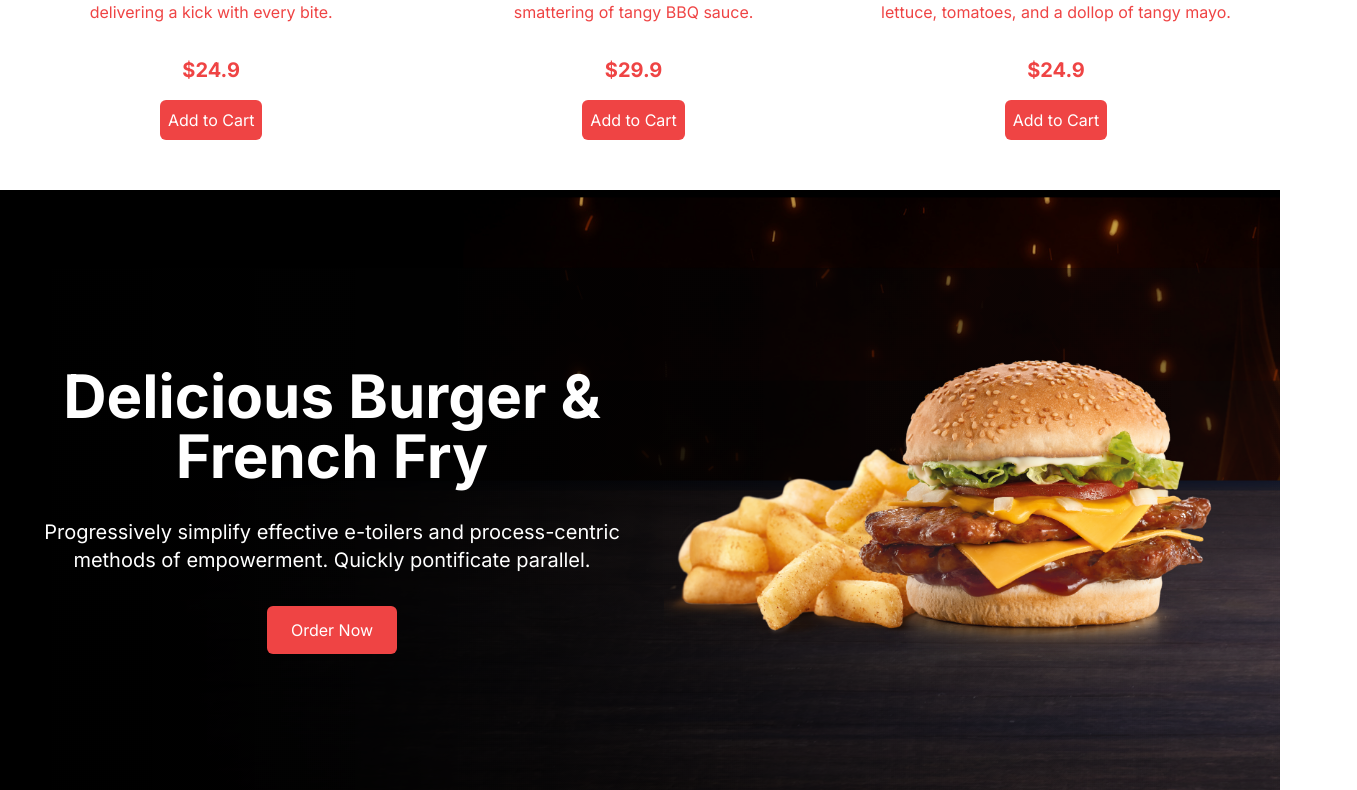
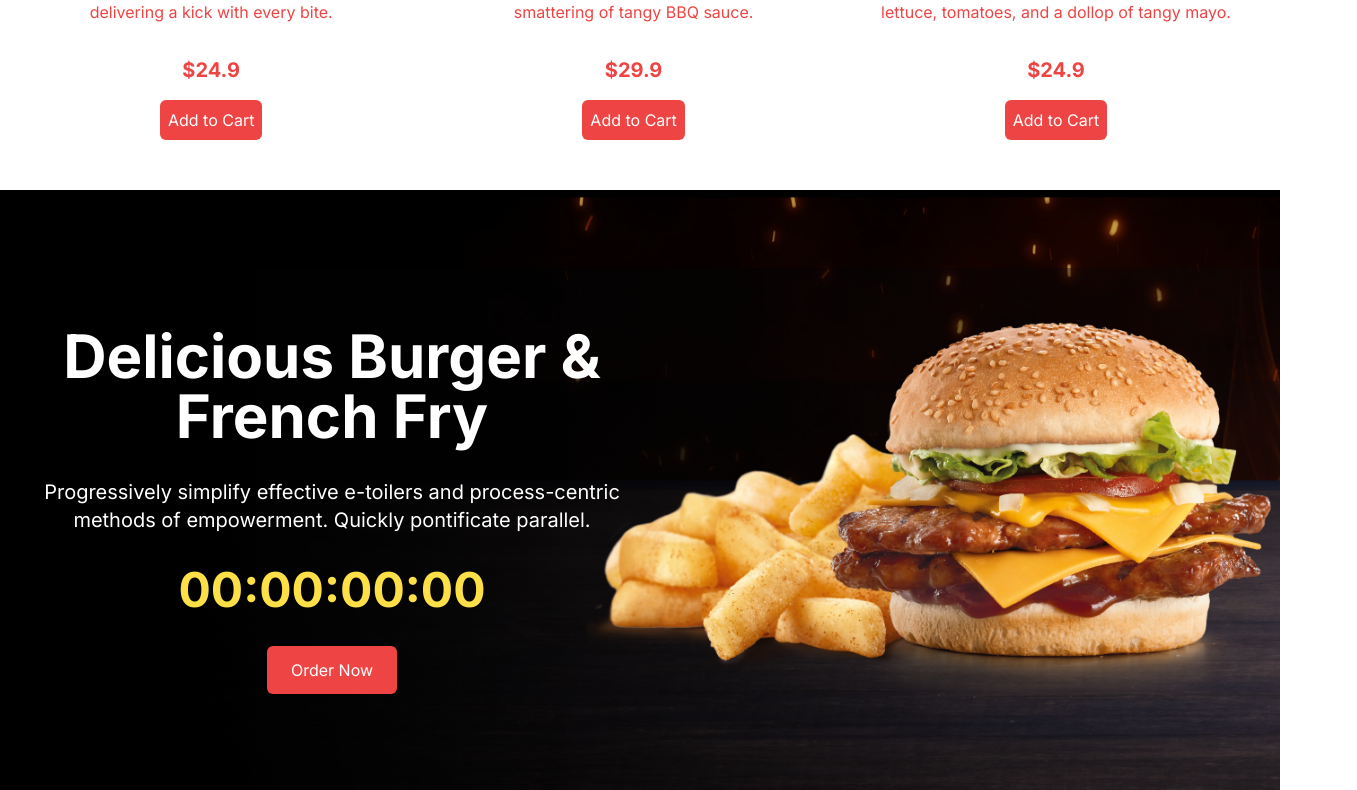
Before and after one commit to Piyabud/Food-Delivery-App, a Next.js app in the folder client/: page / in a window 1280 px wide. Shown: the part 1330-2120 px from the top of the page, 1357 px wide, since content can reach past the window. Built offline with nearby package versions, Linux system fonts and the light colour scheme.

Commit message:
feat : finish offer page

```diff
--- a/client/src/components/CountDown.tsx
+++ b/client/src/components/CountDown.tsx
@@ -2,12 +2,12 @@
 import React from "react";
 import Countdown from "react-countdown";
 
-const endingDate = new Date("2023-07-25");
+const endingDate = new Date();
 
 function CountDown() {
   return (
     <div>
-      <Countdown date={endingDate} />
+      <Countdown date={endingDate} className="font-bold text-5xl text-yellow-300"/>
     </div>
   );
 }
--- a/client/src/components/Offer.tsx
+++ b/client/src/components/Offer.tsx
@@ -1,6 +1,6 @@
 import Image from "next/image";
 import React from "react";
-
+import CountDown from "./CountDown";
 
 const Offer = () => {
   return (
@@ -14,14 +14,14 @@ const Offer = () => {
           Progressively simplify effective e-toilers and process-centric methods
           of empowerment. Quickly pontificate parallel.
         </p>
-
+        <CountDown />
         <button className="bg-red-500 text-white rounded-md py-3 px-6">
           Order Now
         </button>
       </div>
       {/* IMAGE CONTAINER */}
       <div className="flex-1 w-full relative md:h-full">
-        <Image src="/offerProduct.png" alt="" fill className="object-contain" />
+        <Image src="/offerProduct.png" alt="" fill className="object-contain md:scale-125" />
       </div>
     </div>
   );
```
